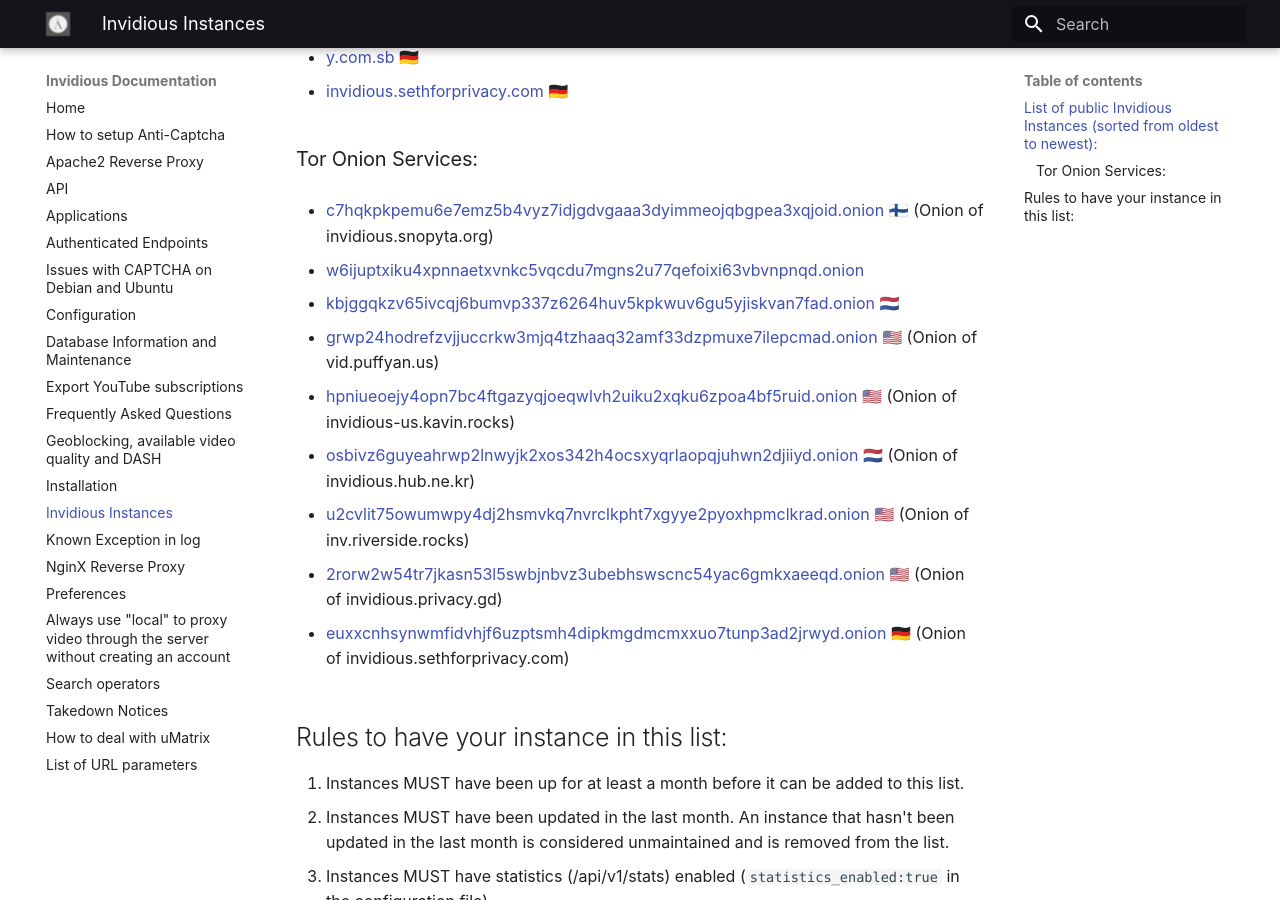
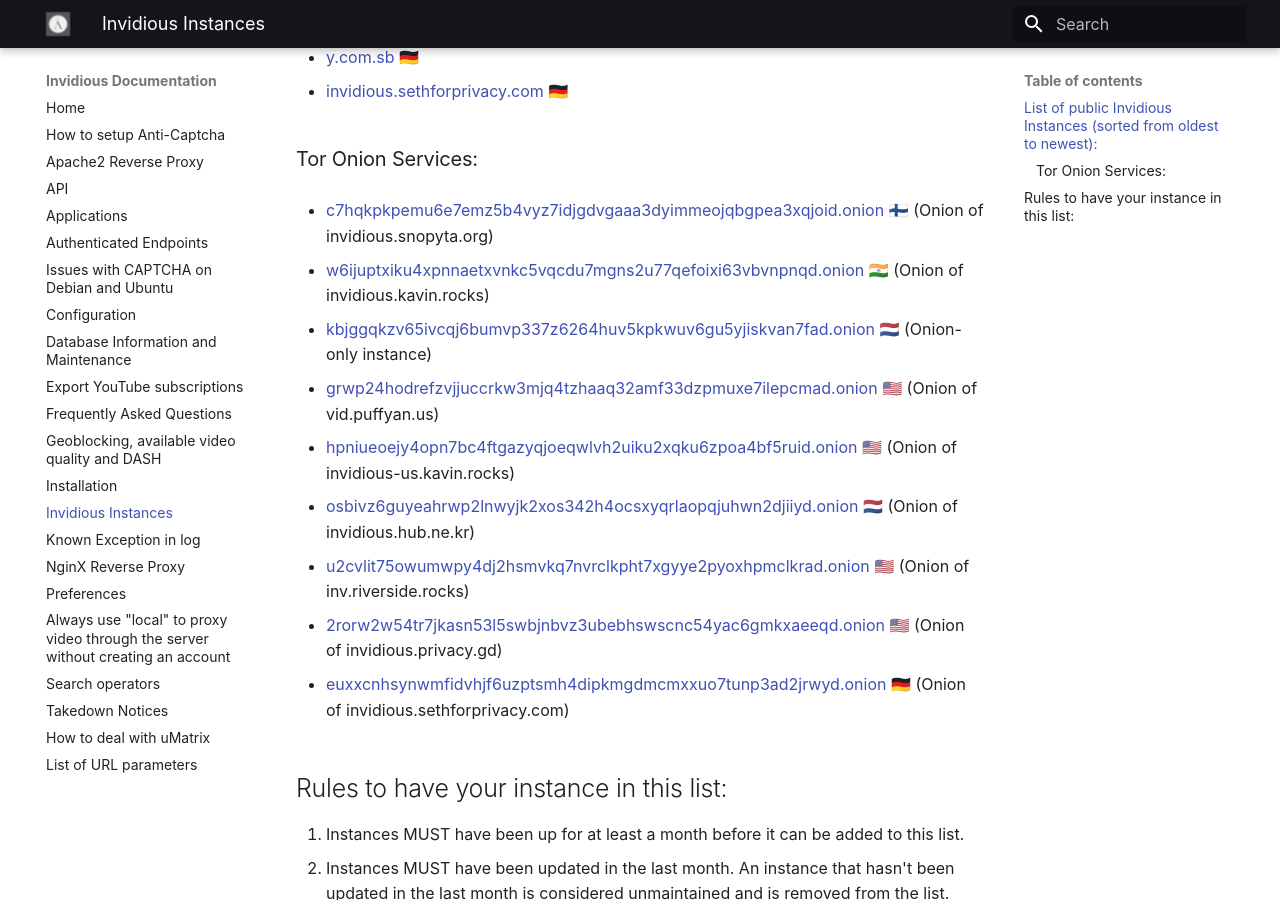
Before and after one commit to iv-org/documentation, an MkDocs documentation site: the page built from docs/instances.md, in a window 1280 px wide and 900 px high, scrolled down 1023 px. Built offline with MkDocs 1.6.1 and Material for MkDocs 9.7.7, drawn with Linux system fonts in a browser that asks for light colours.

Commit message:
Associate all the .onion to their clearnet instance (if applicable)

```diff
--- a/docs/instances.md
+++ b/docs/instances.md
@@ -47,9 +47,9 @@
 ### Tor Onion Services:
 * [c7hqkpkpemu6e7emz5b4vyz7idjgdvgaaa3dyimmeojqbgpea3xqjoid.onion](http://c7hqkpkpemu6e7emz5b4vyz7idjgdvgaaa3dyimmeojqbgpea3xqjoid.onion) 🇫🇮 (Onion of invidious.snopyta.org)
 
-* [w6ijuptxiku4xpnnaetxvnkc5vqcdu7mgns2u77qefoixi63vbvnpnqd.onion](http://w6ijuptxiku4xpnnaetxvnkc5vqcdu7mgns2u77qefoixi63vbvnpnqd.onion)
+* [w6ijuptxiku4xpnnaetxvnkc5vqcdu7mgns2u77qefoixi63vbvnpnqd.onion](http://w6ijuptxiku4xpnnaetxvnkc5vqcdu7mgns2u77qefoixi63vbvnpnqd.onion) 🇮🇳 (Onion of invidious.kavin.rocks)
 
-* [kbjggqkzv65ivcqj6bumvp337z6264huv5kpkwuv6gu5yjiskvan7fad.onion](http://kbjggqkzv65ivcqj6bumvp337z6264huv5kpkwuv6gu5yjiskvan7fad.onion) 🇳🇱
+* [kbjggqkzv65ivcqj6bumvp337z6264huv5kpkwuv6gu5yjiskvan7fad.onion](http://kbjggqkzv65ivcqj6bumvp337z6264huv5kpkwuv6gu5yjiskvan7fad.onion) 🇳🇱 (Onion-only instance)
 
 * [grwp24hodrefzvjjuccrkw3mjq4tzhaaq32amf33dzpmuxe7ilepcmad.onion](http://grwp24hodrefzvjjuccrkw3mjq4tzhaaq32amf33dzpmuxe7ilepcmad.onion) 🇺🇸 (Onion of vid.puffyan.us)
 
```
